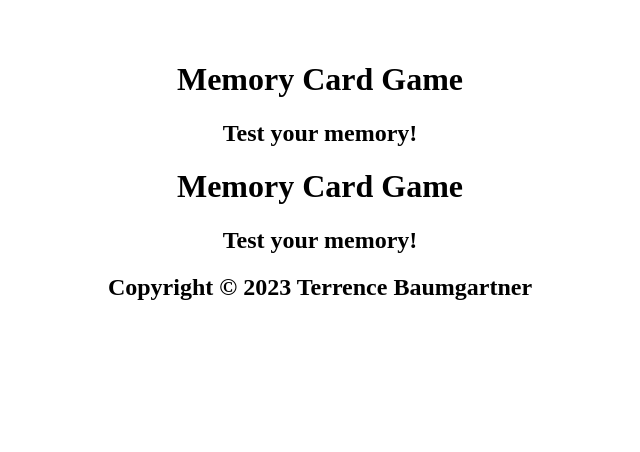
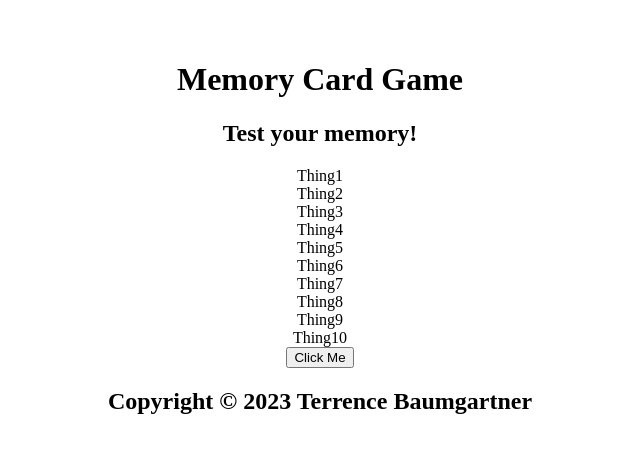
Before and after one commit to TJBaumgartner/Memory-Card-Game, a React (Vite) app: page / in a window 1280 px wide. Shown: the top 452 px of the page, without its empty margins (320-960 px from the left). Built offline with nearby package versions, Linux system fonts and the light colour scheme.

Commit message:
cardgrid shuffle function

```diff
--- a/src/components/Main.jsx
+++ b/src/components/Main.jsx
@@ -1,5 +1,5 @@
 import CardGrid from "./cardComponents/CardGrid";
-//import React, { useState, useEffect } from 'react'
+import { useEffect, useState} from 'react'
 function Main() {
     const someArray = {
         Thing1: 'imageUrl1',
@@ -13,9 +13,21 @@ function Main() {
         Thing9: 'imageUrl9',
         Thing10: 'imageUrl10',
     }
+    const [thingArray, setThingArray] = useState(Object.keys(someArray));
+    function shuffleArray() {
+        const newArray = [...thingArray];
+        for (var i = newArray.length - 1; i > 0; i--) {
+            var j = Math.floor(Math.random() * (i + 1));
+            var temp = newArray[i];
+            newArray[i] = newArray[j];
+            newArray[j] = temp;
+        }
+        setThingArray(newArray);
+    }
     return (
       <div className='Main'>
-        <CardGrid someArray={someArray}></CardGrid>
+        <CardGrid someArray={thingArray}></CardGrid>
+        <button onClick={shuffleArray}>Click Me</button>
       </div>
     )
   }
--- a/src/components/cardComponents/CardGrid.jsx
+++ b/src/components/cardComponents/CardGrid.jsx
@@ -1,11 +1,7 @@
 function CardGrid({someArray}) {
-  console.log(someArray)
     return (
-      <div className='cardGrid'>
-        <h1>Memory Card Game</h1>
-        <h2>Test your memory!</h2>
-      </div>
-    )
+      someArray.map(thing => <div key={thing}>{thing}</div>)
+      )
   }
 
   export default CardGrid;
```
